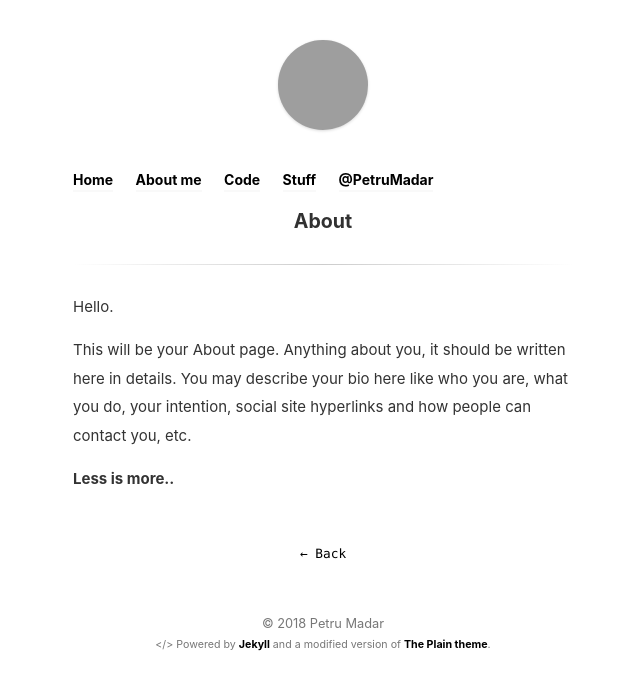
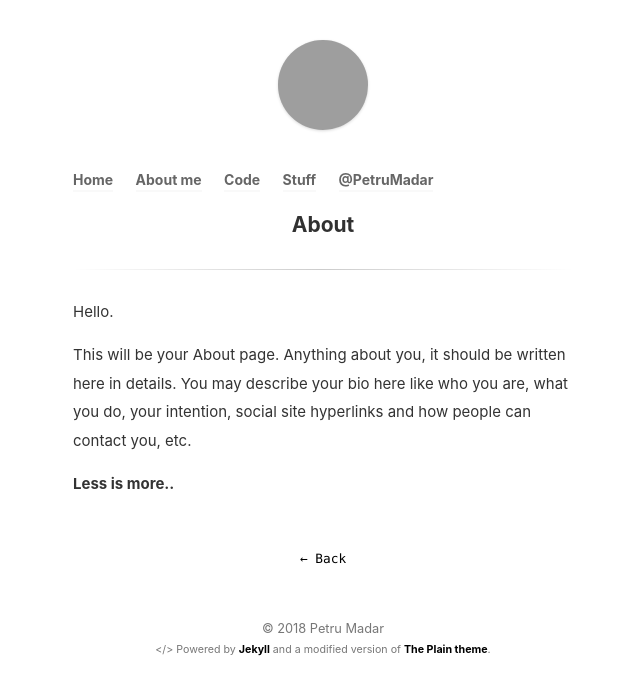
Before and after one commit to petru/prologue, a Jekyll site: the page built from about.md, in a window 1280 px wide. Shown: the top 695 px of the page, without its empty margins (317-957 px from the left). Built offline with Jekyll 4.4.1, drawn with Linux system fonts in a browser that asks for light colours; grey boxes are pictures that could not be loaded.

Commit message:
Increase h1 font size

```diff
--- a/_sass/main.scss
+++ b/_sass/main.scss
@@ -34,7 +34,7 @@ h6 {
     color: #313131;
 }
 h1 {
-  font-size: 2rem;
+  font-size: 1.5rem;
 }
 
 h2 {
@@ -203,9 +203,9 @@ article {
   max-width: 500px;
   margin: 0 auto;
   h1.title {
-    line-height: 1.4em;
+    line-height: 1.5em;
     text-align: center;
-    font-size: 1.4em;
+    font-size: 1.5em;
   }
   .divider {
     background: #ddd;
@@ -359,6 +359,7 @@ nav > ul > li {
 }
 
 nav > ul > li a {
+  color: #666;
   display: block;
   margin-right: 1.4rem;
   font-weight: bold;
```
